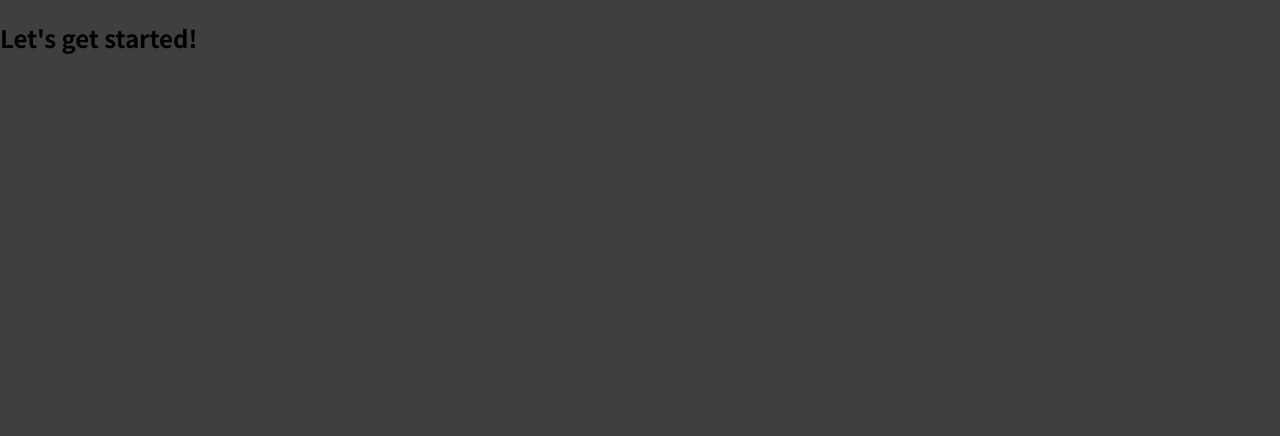
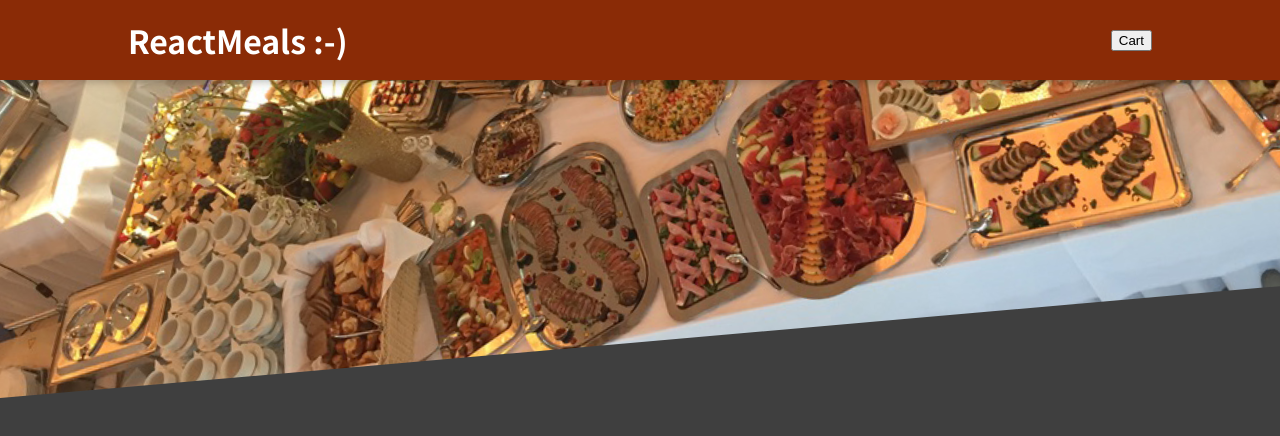
Before and after one commit to Sheerzad9/Food-Order-App-React, a JavaScript app: page / in a window 1280 px wide. Shown: the top 436 px of the page. Built offline with nearby package versions, Linux system fonts and the light colour scheme.

Commit message:
Added structure folders and implemented Header component

```diff
--- a/src/App.js
+++ b/src/App.js
@@ -1,8 +1,10 @@
+import Header from "./component/Layout/Header";
+
 function App() {
   return (
-    <div>
-      <h2>Let's get started!</h2>
-    </div>
+    <>
+      <Header />
+    </>
   );
 }
 
--- /dev/null
+++ b/src/component/Layout/Header.js
@@ -0,0 +1,18 @@
+import styles from "./Header.module.css";
+import headerImg from "../../assets/meals.jpg";
+
+const Header = () => {
+  return (
+    <>
+      <header className={styles.header}>
+        <h1>ReactMeals :-)</h1>
+        <button>Cart</button>
+      </header>
+      <div className={styles["main-image"]}>
+        <img alt="Meals on tray" src={headerImg} />
+      </div>
+    </>
+  );
+};
+
+export default Header;
--- /dev/null
+++ b/src/component/Layout/Header.module.css
@@ -0,0 +1,29 @@
+.header {
+  position: fixed;
+  top: 0;
+  left: 0;
+  width: 100%;
+  height: 5rem;
+  background-color: #8a2b06;
+  color: white;
+  display: flex;
+  justify-content: space-between;
+  align-items: center;
+  padding: 0 10%;
+  box-shadow: 0 2px 8px rgba(0, 0, 0, 0.25);
+  z-index: 10;
+}
+
+.main-image {
+  width: 100%;
+  height: 25rem;
+  z-index: 0;
+  overflow: hidden;
+}
+
+.main-image img {
+  width: 110%;
+  height: 100%;
+  object-fit: cover;
+  transform: rotateZ(-5deg) translateY(-4rem) translateX(-1rem);
+}
```
Also changed, not shown: src/assets/meals.jpg (added).
